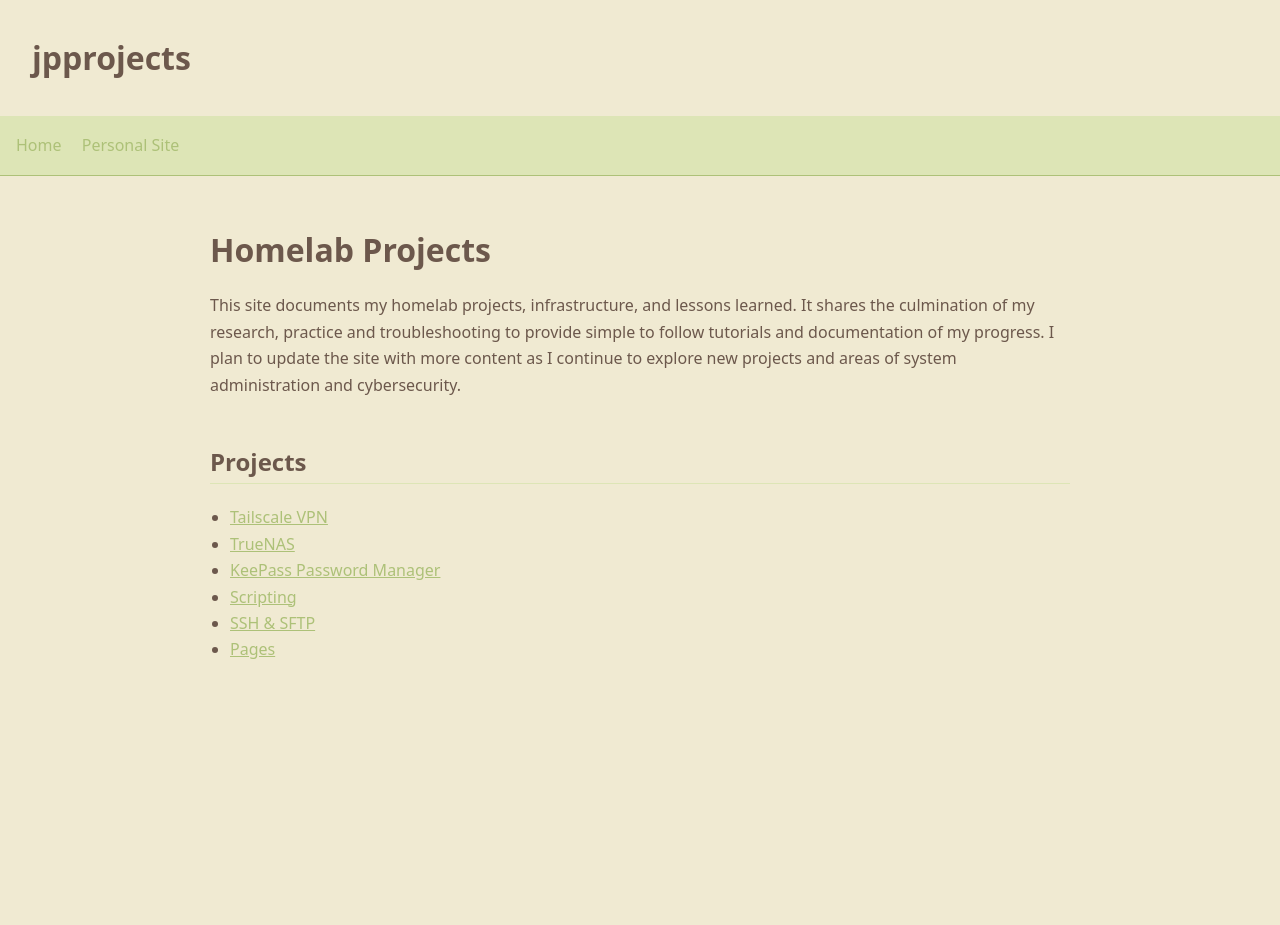
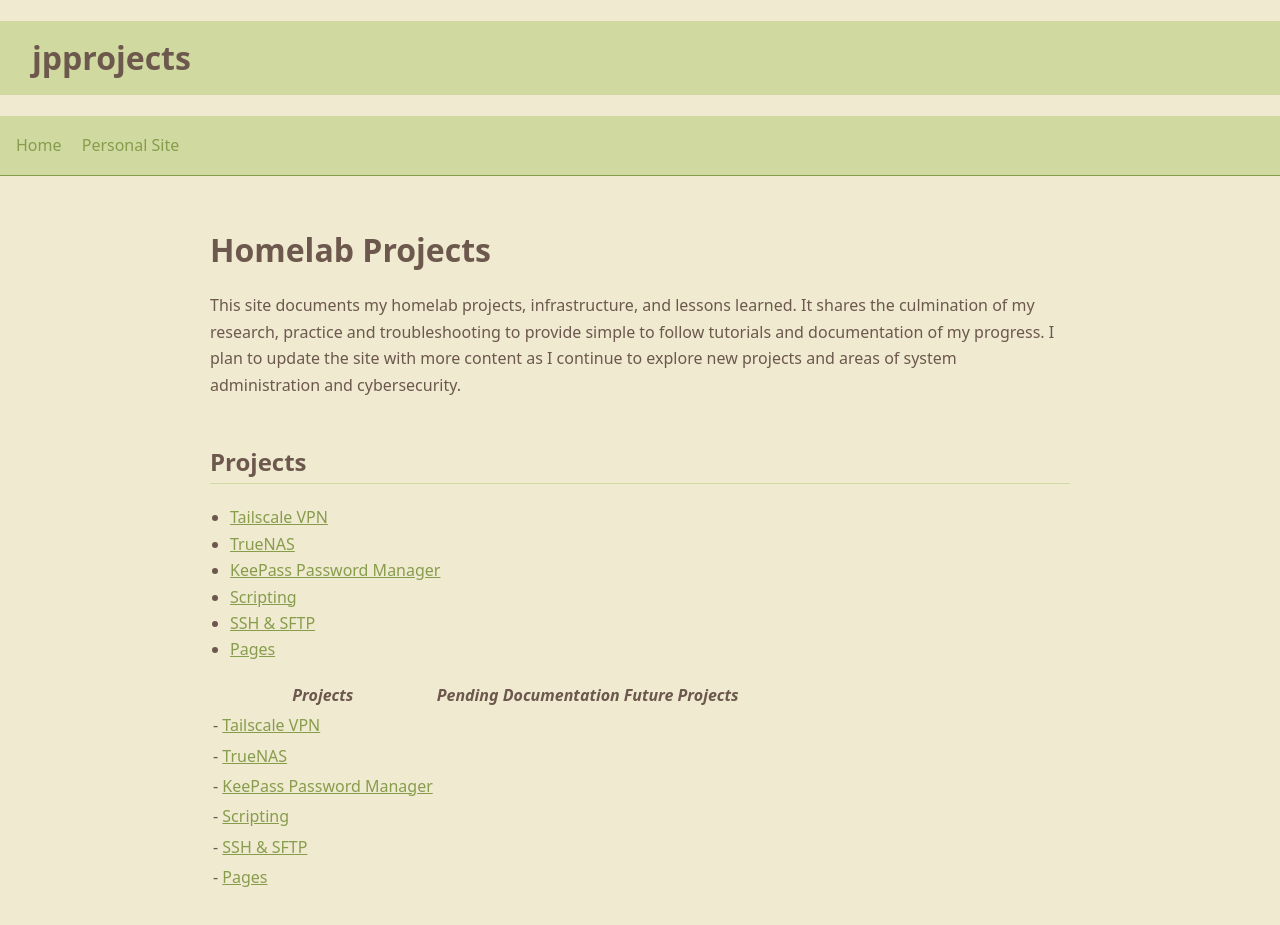
Before and after one commit to jacob-parra/jpprojects, a Jekyll site: the page built from index.md, in a window 1280 px wide. Built offline with Jekyll 4.4.1, drawn with Linux system fonts in a browser that asks for light colours; before the commit the page ends 900 px from its top, so only the background shows below that.

Commit message:
Attempting link table, and more styling of course

```diff
--- a/assets/style.css
+++ b/assets/style.css
@@ -1,11 +1,11 @@
 
 
 :root {
-  --light_tan: #f0ead2;
+  --light_tan: hsl(48, 50%, 88%);
   --light_brown: #a98467;
   --brown: #6c584c;
-  --light_green: #dde5b6;
-  --green: #adc178;
+  --light_green: #d0d9a0;
+  --green: #879d4c;
 
 }
 
@@ -90,6 +90,7 @@ a:visited {
 .title {
   padding: 1rem;
   padding-left: 2rem;
+  background-color: var(--light_green);
 }
 
 
--- a/index.md
+++ b/index.md
@@ -7,6 +7,8 @@ layout: default
 
 This site documents my homelab projects, infrastructure, and lessons learned. It shares the culmination of my research, practice and troubleshooting to provide simple to follow tutorials and documentation of my progress. I plan to update the site with more content as I continue to explore new projects and areas of system administration and cybersecurity.
 
+
+
 ## Projects
 - [Tailscale VPN](/jpprojects/projects/tailscale)
 - [TrueNAS](/jpprojects/projects/truenas)
@@ -14,3 +16,12 @@ This site documents my homelab projects, infrastructure, and lessons learned. It
 - [Scripting](/jpprojects/projects/scripting)
 - [SSH & SFTP](/jpprojects/projects/sshsftp)
 - [Pages](/jpprojects/projects/pages)
+
+| <em> Projects </em>                                        |<em> Pending Documentation </em>|<em> Future Projects </em>|
+|------------------------------------------------------------|--------------------------------|--------------------------|
+| - [Tailscale VPN](/jpprojects/projects/tailscale)          |                                |                          |
+| - [TrueNAS](/jpprojects/projects/truenas)                  |                                |                          |
+| - [KeePass Password Manager](/jpprojects/projects/keepass) |                                |                          |
+| - [Scripting](/jpprojects/projects/scripting)              |                                |                          |
+| - [SSH & SFTP](/jpprojects/projects/sshsftp)               |                                |                          |
+| - [Pages](/jpprojects/projects/pages)                      |                                |                          |
```
